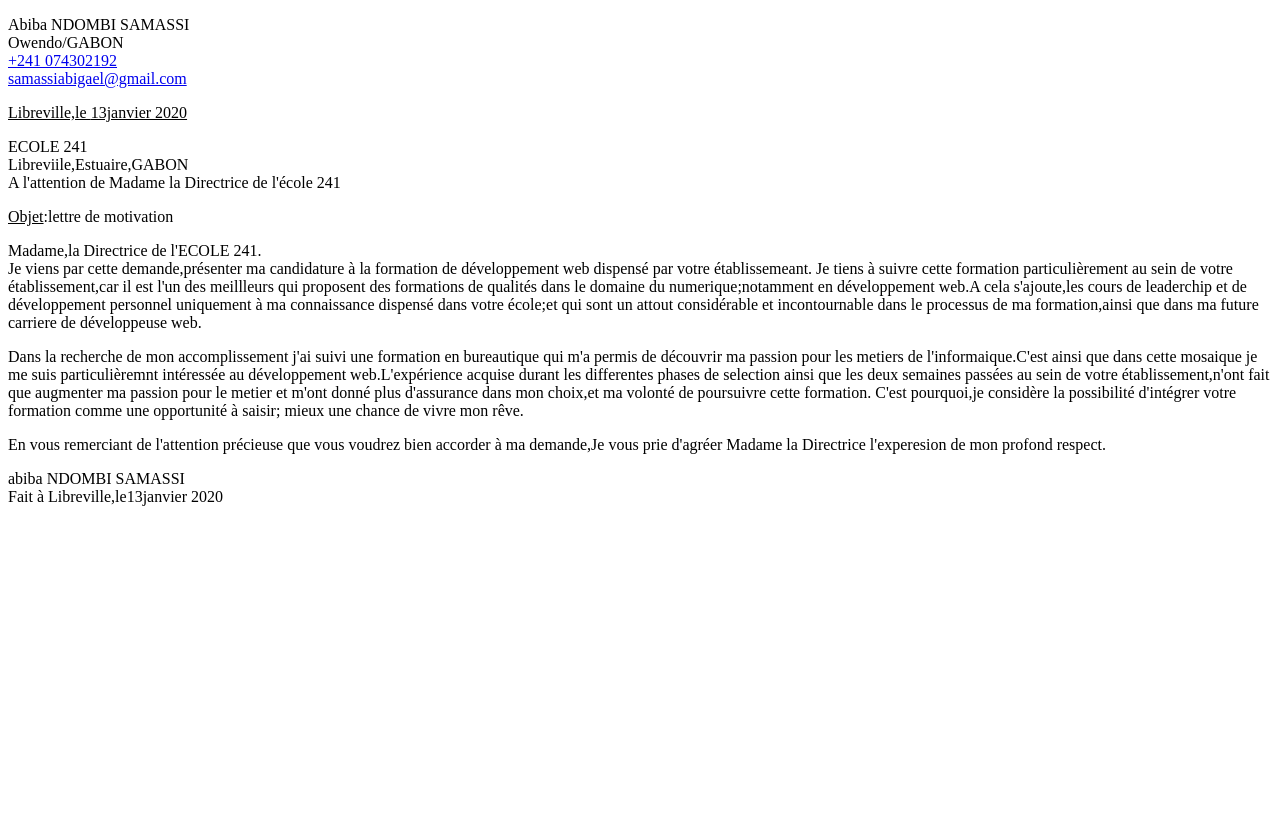
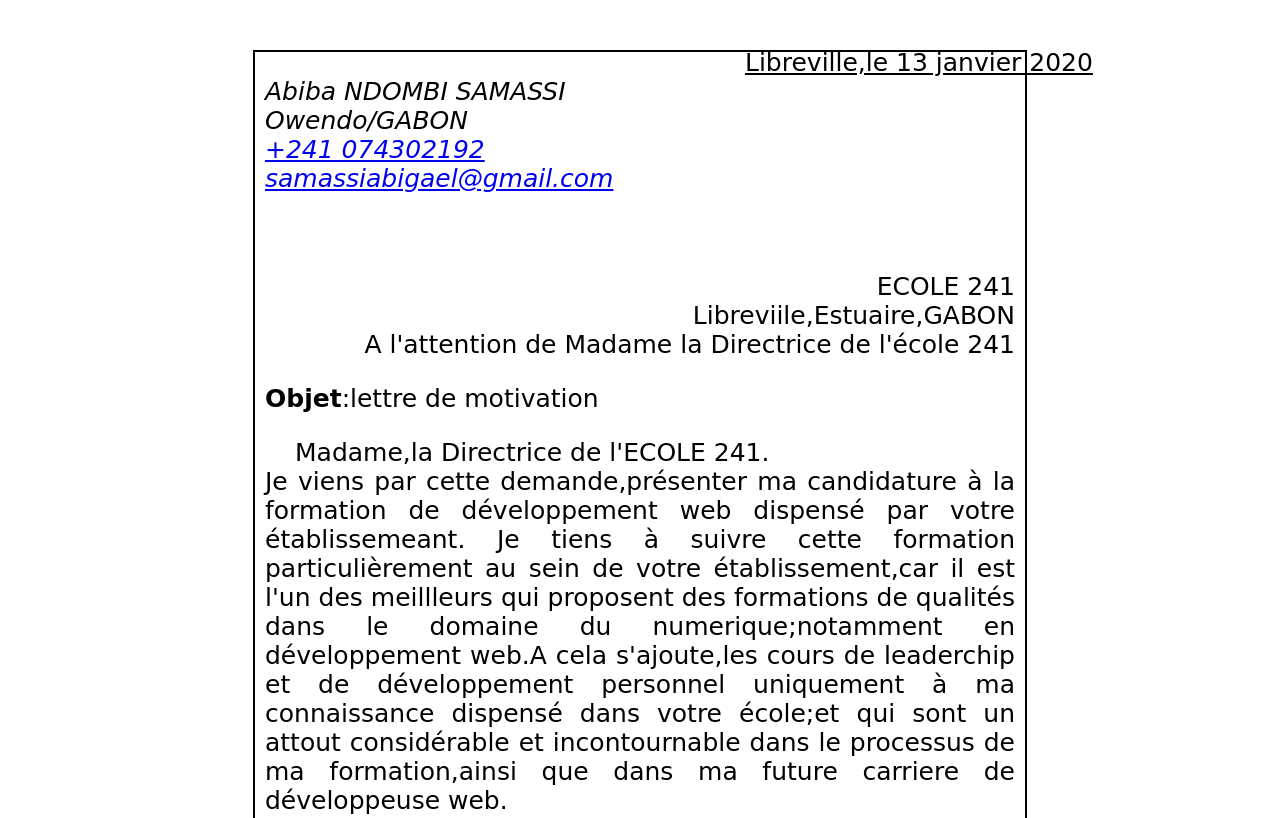
Before and after one commit to abigaelsamassi/lettre, a plain HTML site: page index.html in a window 1280 px wide. Shown: the top 818 px of the page. Drawn offline with Linux system fonts and the light colour scheme; a web font is replaced by a local one.

Commit message:
correction lien

```diff
--- a/lettre/l2.html
+++ b/index.html
@@ -1,23 +1,29 @@
 <!DOCTYPE html>
 <html lang="fr">
 	<head>
-		<title>lettre de motivation></title>
+		<title>lettre de motivation</title>
         <meta charset="utf-8"/>
         <meta name="autor" content="NDOMBI SAMASSI ABIBA">
         <meta name="description" content=" cette page est créer pour la mise en pratiaue de mes connaissance en html">
-        <link rel="icon" href="fav.png" type="images/fav-icon">
+        <link rel="icon" type="image/x-icon" sizes=16*16 href="../site/assets/img/abi.jpg" />
+        <link rel="stylesheet" type="text/css" href="style.css"/>
+        <link href="https://fonts.googleapis.com/css?family=Sevillana|Tangerine&display=swap" rel="stylesheet"/>
+
     </head>
-	<body>
-		<p>Abiba NDOMBI SAMASSI<br/>Owendo/GABON<br/><a href="tel:+241 074302192">+241 074302192<br/>
-		<a href="mailto:samassiabigael@gmail.com">samassiabigael@gmail.com</a></p>
+	<body class="body">
 
-		<p><u>Libreville,le <time datetime=" 13-01-2020">13janvier 2020</time></u></p>
 
-		<p>ECOLE 241<br/>Libreviile,Estuaire,GABON <br/> A l'attention de Madame la Directrice  de l'école 241</p>
-		<p><u>Objet</u>:lettre de motivation</p>
+		<div class="lettre">
+		<address>
+		<p class="nom">Abiba NDOMBI SAMASSI<br/>Owendo/GABON<br/><a href="tel:+241 074302192">+241 074302192<br/>
+		<a href="mailto:samassiabigael@gmail.com">samassiabigael@gmail.com</a></address>
+		<time class="time" datetime=" 13-01-2020"> <u>Libreville,le 13 janvier 2020</u></time>
 
-		<p> Madame,la Directrice de l'ECOLE 241.<br/>Je viens par cette demande,présenter ma candidature à la formation  de
-			développement web dispensé par votre établissemeant.
+
+		<p class="info">ECOLE 241<br/>Libreviile,Estuaire,GABON <br/> A l'attention de Madame la Directrice  de l'école 241</p>
+		<p class="objet"><b>Objet</b>:lettre de motivation</p>
+
+		<p class="PD"> Madame,la Directrice de l'ECOLE 241.<br/>Je viens par cette demande,présenter ma candidature à la formation  de développement web dispensé par votre établissemeant.
                Je tiens à suivre cette formation particulièrement au sein de votre
 			   établissement,car il est l'un des meillleurs qui proposent des
 			   formations de qualités dans le domaine du numerique;notamment en
@@ -36,6 +42,8 @@
 			  opportunité à saisir; mieux une chance de vivre mon rêve.</p>
 	    <p> En vous remerciant de l'attention précieuse que vous voudrez bien accorder à ma demande,Je vous prie d'agréer Madame la
              Directrice l'experesion de mon profond respect.</p>
-        <p>abiba NDOMBI SAMASSI<br/>Fait à Libreville,le<time datetime="13-01-2020">13janvier 2020</time>
+        <p class="fin">abiba NDOMBI SAMASSI<br/>Fait à Libreville,le<time datetime="13-01-2020">13janvier 2020</time> </p>
+
+        <div/>
     </body>
 </html>
--- /dev/null
+++ b/style.css
@@ -0,0 +1,52 @@
+@font-family
+
+body{
+  background-color: red
+}
+
+.lettre{
+    border:2px solid black;
+    font-size:25px;
+    width:750px;
+    height:1400px;
+    left:18%;
+    font-family: 'Sevillana', cursive;
+    margin:50PX auto;
+   padding:0 10px ;
+ }
+
+.date{
+	text-align:right;
+}
+
+.info{
+	text-align:right;
+
+}
+
+.objet{
+   text-align:left;
+}
+
+.nom{
+  padding-left: 0
+  margin-left:0;
+
+}
+
+.fin{
+    text-align:right;
+
+}
+
+.time{
+
+    position:relative;
+    top: -170px;
+    right: -480px;
+
+}
+
+.PD{
+    text-align: justify;
+    text-indent: 30PX;
```
